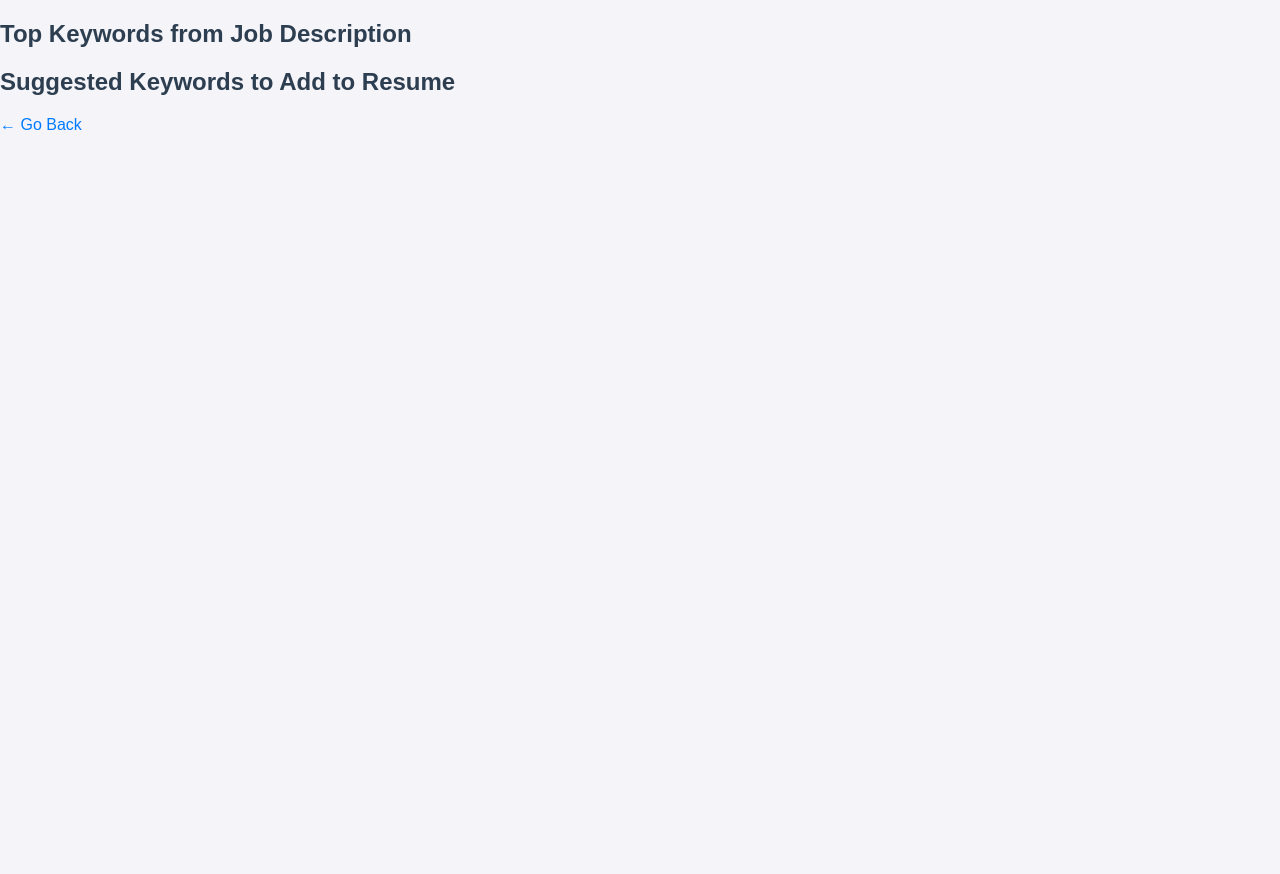
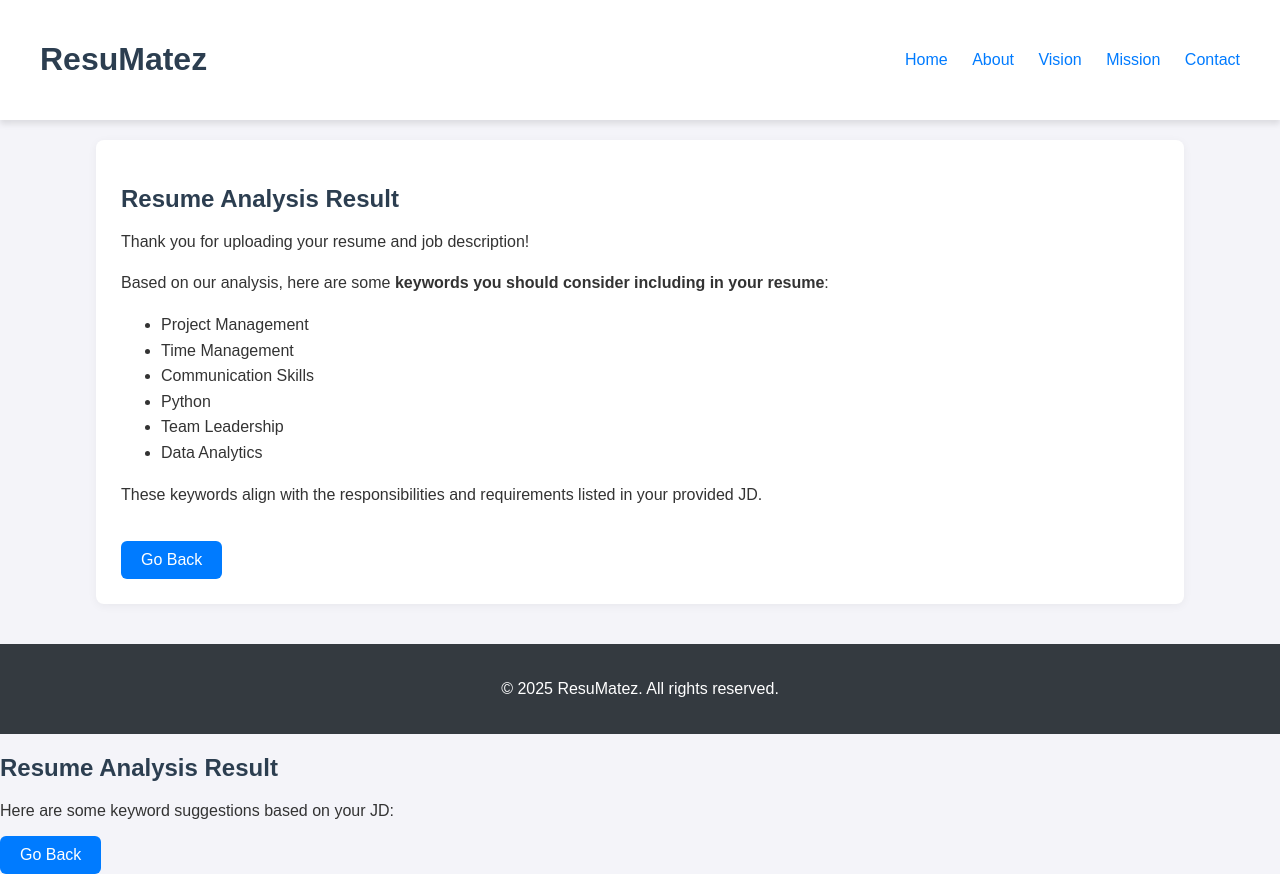
Before and after one commit to Shivani0727/ResuMatez, a Flask app: template templates/result.html in a window 1280 px wide. Before the commit the page ends 130 px from the top, so only its background shows below. Run offline with Flask 3, Linux system fonts and the light colour scheme; the template is opened without the code that fills it, so the values that code supplies are empty.

Commit message:
Revamped homepage with full UI, resume upload form, brand sections, and keyword suggestion script.

```diff
--- a/app.py
+++ b/app.py
@@ -1,35 +1,39 @@
-from flask import Flask, render_template, request
-import PyPDF2
-from sklearn.feature_extraction.text import TfidfVectorizer
+from flask import Flask, request, render_template, redirect, url_for
+import os
 
 app = Flask(__name__)
+app.config['UPLOAD_FOLDER'] = 'uploads'
 
-def extract_text_from_pdf(file):
-    reader = PyPDF2.PdfReader(file)
-    return " ".join([page.extract_text() for page in reader.pages if page.extract_text()])
-
-def extract_keywords(resume, jd):
-    corpus = [resume, jd]
-    vectorizer = TfidfVectorizer(stop_words='english')
-    tfidf = vectorizer.fit_transform(corpus)
-    features = vectorizer.get_feature_names_out()
-    scores = tfidf.toarray()
-
-    jd_top = [features[i] for i in scores[1].argsort()[-15:][::-1]]
-    missing = [kw for kw in jd_top if kw not in resume.lower()]
-
-    return jd_top, missing
+# Ensure upload folder exists
+os.makedirs(app.config['UPLOAD_FOLDER'], exist_ok=True)
 
 @app.route('/')
 def index():
     return render_template('index.html')
 
-@app.route('/analyze', methods=['POST'])
-def analyze():
-    resume = extract_text_from_pdf(request.files['resume'])
+@app.route('/upload', methods=['POST'])
+def upload():
+    if 'resume' not in request.files or 'jd' not in request.form:
+        return "Missing file or JD", 400
+
+    resume = request.files['resume']
     jd = request.form['jd']
-    keywords, suggestions = extract_keywords(resume, jd)
-    return render_template('result.html', keywords=keywords, suggestions=suggestions)
 
-if __name__ == "__main__":
+    if resume.filename == '':
+        return "No selected file", 400
+
+    # Save file (optional)
+    resume_path = os.path.join(app.config['UPLOAD_FOLDER'], resume.filename)
+    resume.save(resume_path)
+
+    # Simulated keyword extraction
+    keywords = ["Python", "Data Analysis", "Leadership", "Communication", "Time Management", "Teamwork"]
+
+    return render_template('result.html', keywords=keywords)
+
+@app.route('/result')
+def result():
+    return render_template('result.html', keywords=[])
+
+if __name__ == '__main__':
     app.run(debug=True)
--- a/requirements.txt
+++ b/requirements.txt
@@ -1,3 +1,2 @@
-Flask
-PyPDF2
-scikit-learn
+Flask==2.3.3
+pip install -r requirements.txt
--- a/static/style.css
+++ b/static/styles.css
@@ -100,3 +100,17 @@ body {
     padding: 20px;
     text-align: center;
   }
+
+  button {
+    padding: 10px 20px;
+    font-size: 16px;
+    background-color: #007bff;
+    color: white;
+    border: none;
+    border-radius: 6px;
+    cursor: pointer;
+  }
+
+  button:hover {
+    background-color: #0056b3;
+  }
--- a/templates/result.html
+++ b/templates/result.html
@@ -1,26 +1,53 @@
 <!DOCTYPE html>
-<html>
+<html lang="en">
 <head>
-  <title>Analysis Results – ResuMate</title>
-  <link rel="stylesheet" href="{{ url_for('static', filename='style.css') }}">
+  <meta charset="UTF-8" />
+  <meta name="viewport" content="width=device-width, initial-scale=1.0"/>
+  <title>Resume Analysis Result | ResuMatez</title>
+  <link rel="stylesheet" href="styles.css" />
 </head>
 <body>
-  <section>
-    <h2>Top Keywords from Job Description</h2>
-    <ul>
-      {% for k in keywords %}
-      <li>{{ k }}</li>
-      {% endfor %}
-    </ul>
+  <header class="header">
+    <h1>ResuMatez</h1>
+    <nav class="navbar">
+      <a href="index.html">Home</a>
+      <a href="#about">About</a>
+      <a href="#vision">Vision</a>
+      <a href="#mission">Mission</a>
+      <a href="#contact">Contact</a>
+    </nav>
+  </header>
 
-    <h2>Suggested Keywords to Add to Resume</h2>
-    <ul>
-      {% for s in suggestions %}
-      <li style="color: red;">{{ s }}</li>
-      {% endfor %}
-    </ul>
+  <div class="container">
+    <section class="section">
+      <h2>Resume Analysis Result</h2>
+      <p>Thank you for uploading your resume and job description!</p>
+      <p>Based on our analysis, here are some <strong>keywords you should consider including in your resume</strong>:</p>
+      <ul>
+        <li>Project Management</li>
+        <li>Time Management</li>
+        <li>Communication Skills</li>
+        <li>Python</li>
+        <li>Team Leadership</li>
+        <li>Data Analytics</li>
+      </ul>
+      <p>These keywords align with the responsibilities and requirements listed in your provided JD.</p>
+      <br>
+      <a href="index.html"><button>Go Back</button></a>
+    </section>
+  </div>
 
-    <a href="/">← Go Back</a>
-  </section>
+  <footer class="footer">
+    <p>&copy; 2025 ResuMatez. All rights reserved.</p>
+  </footer>
 </body>
 </html>
+
+<h2>Resume Analysis Result</h2>
+<p>Here are some keyword suggestions based on your JD:</p>
+<ul>
+  {% for keyword in keywords %}
+    <li>{{ keyword }}</li>
+  {% endfor %}
+</ul>
+<a href="{{ url_for('index') }}"><button>Go Back</button></a>
```
Also changed, not shown: static/js/script.js (renamed from js/script.js).
